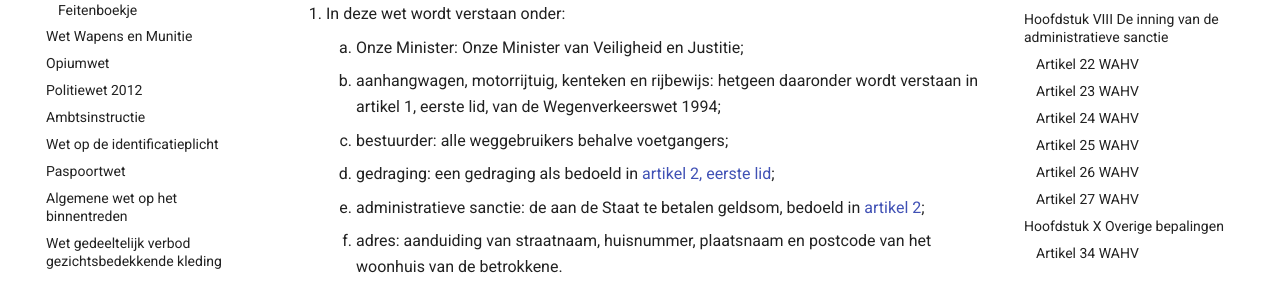
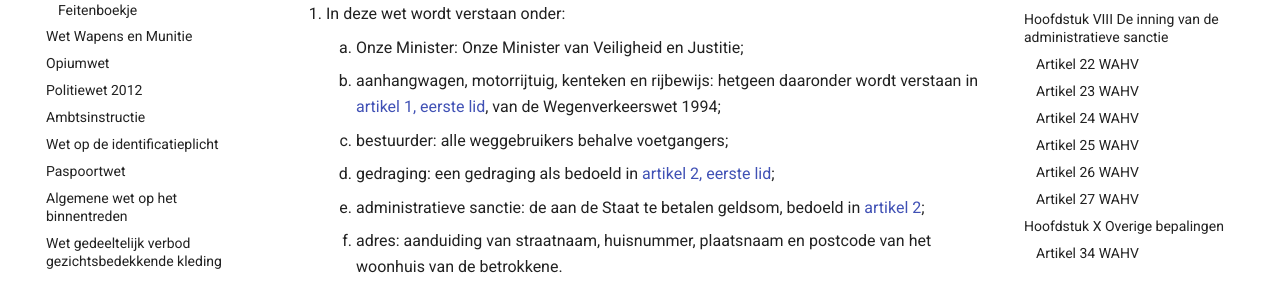
Before and after one commit to EnriqueFernandez20/FutureRP-Wettenbundel, an MkDocs documentation site: the page built from docs/wegenverkeerswet/wet-mulder.md, in a window 1280 px wide and 900 px high. Shown: the part 317-607 px from the top of the window. Built offline with MkDocs 1.6.1 and Material for MkDocs 9.7.7, drawn with Linux system fonts in a browser that asks for light colours; part of the change alters nothing that is shown.

```diff
--- a/docs/wegenverkeerswet/wet-mulder.md
+++ b/docs/wegenverkeerswet/wet-mulder.md
@@ -6,7 +6,7 @@
 
 1. In deze wet wordt verstaan onder:
     1. Onze Minister: Onze Minister van Veiligheid en Justitie;
-    2. aanhangwagen, motorrijtuig, kenteken en rijbewijs: hetgeen daaronder wordt verstaan in artikel 1, eerste lid, van de Wegenverkeerswet 1994;
+    2. aanhangwagen, motorrijtuig, kenteken en rijbewijs: hetgeen daaronder wordt verstaan in [artikel 1, eerste lid](./wegenverkeerswet-1994.md#artikel-1-wvw-begripsbepalingen), van de Wegenverkeerswet 1994;
     3. bestuurder: alle weggebruikers behalve voetgangers;
     4. gedraging: een gedraging als bedoeld in [artikel 2, eerste lid](#artikel-2-wahv);
     5. administratieve sanctie: de aan de Staat te betalen geldsom, bedoeld in [artikel 2](#artikel-2-wahv);
```
